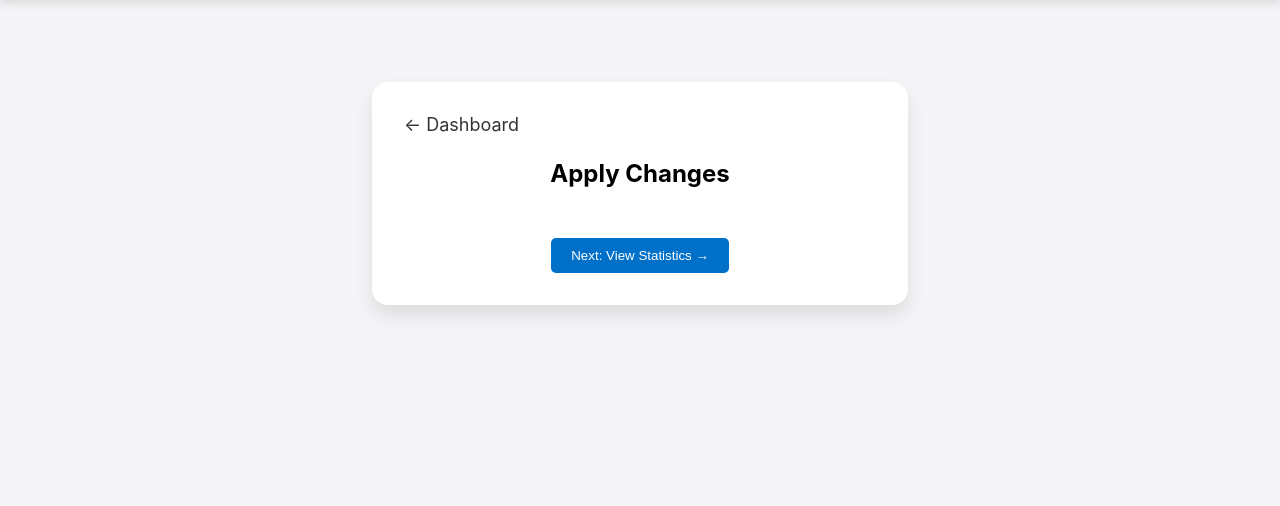
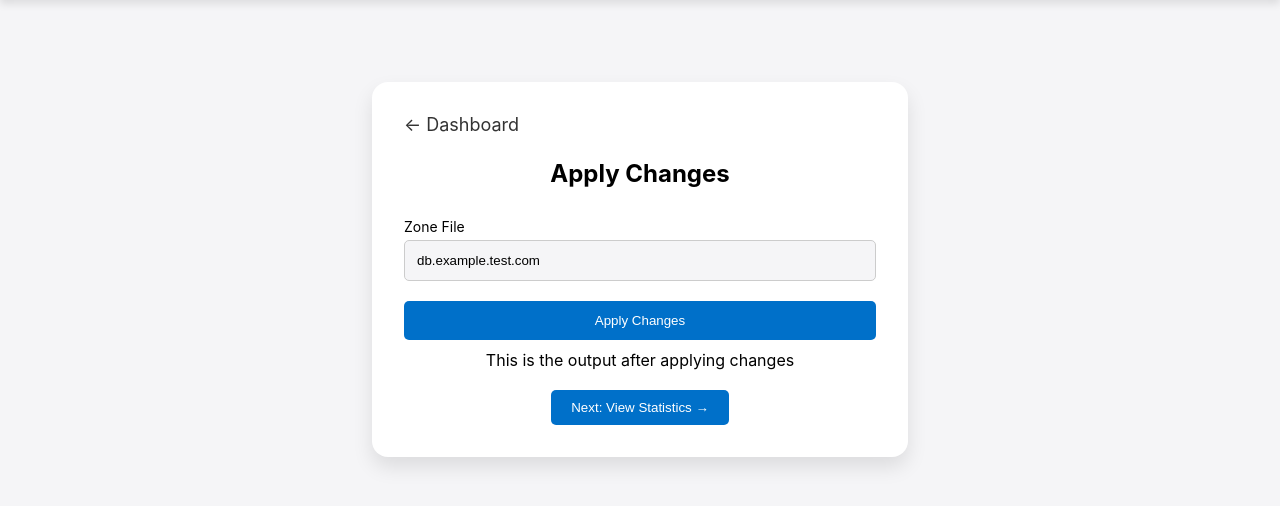
Before and after one commit to lakshankd/flask-dnssec, a Flask app: template templates/apply_changes.html in a window 1280 px wide. Shown: the part 51-557 px from the top of the page. Run offline with Flask 3, Linux system fonts and the light colour scheme; the template is opened without the code that fills it: most values are stand-ins (such as "Sample title", 1, 10 or a date in 2020).

Commit message:
adding route and ui for apply changes functionality

```diff
--- a/app.py
+++ b/app.py
@@ -288,6 +288,86 @@ def apply_changes():
         return redirect(url_for('login'))
 
 
+@app.route('/apply_changes_request', methods=['POST'])
+def apply_changes_request():
+    data = request.get_json()
+    zone_name = data.get('zone_name')
+
+    # Ensure the zone name is provided
+    if not zone_name:
+        return jsonify({'error': 'Zone name is required.'}), 400
+
+    named_conf_local_path = '/etc/bind/named.conf.local'
+
+    # Read the named.conf.local file
+    read_command = f'cat {named_conf_local_path}'
+    named_conf_content, read_error = execute_ssh_command(read_command)
+
+    if read_error:
+        return jsonify({'error': f"Error reading named.conf.local file: {read_error}"}), 500
+
+    # Check if the zone exists in the file
+    zone_start = f'zone "{zone_name}"'
+    if zone_start not in named_conf_content:
+        return jsonify({'error': f"Zone '{zone_name}' not found in named.conf.local"}), 404
+
+    # Locate the block that needs to be modified for the zone
+    zone_block_start = named_conf_content.find(zone_start)
+    zone_block_end = named_conf_content.find('};', zone_block_start) + 2  # Including closing brace
+
+    # Extract the current zone block
+    current_zone_block = named_conf_content[zone_block_start:zone_block_end]
+
+    # Modify or add the necessary lines in the zone block
+
+    # Ensure the `file` line is updated to use the signed file
+    if f'file "/etc/bind/zones/db.{zone_name}"' in current_zone_block:
+        modified_zone_block = current_zone_block.replace(
+            f'file "/etc/bind/zones/db.{zone_name}"',
+            f'file "/etc/bind/zones/db.{zone_name}.signed"'
+        )
+    else:
+        # If the `file` directive is missing, append it
+        modified_zone_block = current_zone_block.rstrip(
+            '};') + f'\n    file "/etc/bind/zones/db.{zone_name}.signed";\n}};'
+
+    # Add `key-directory` if it doesn't exist
+    if 'key-directory' not in modified_zone_block:
+        modified_zone_block = modified_zone_block.rstrip('};') + '\n    key-directory "/etc/bind/keys";\n};'
+
+    # Add or ensure `auto-dnssec maintain` exists
+    if 'auto-dnssec' not in modified_zone_block:
+        modified_zone_block = modified_zone_block.rstrip('};') + '\n    auto-dnssec maintain;\n};'
+
+    # Add or ensure `inline-signing yes` exists
+    if 'inline-signing' not in modified_zone_block:
+        modified_zone_block = modified_zone_block.rstrip('};') + '\n    inline-signing yes;\n};'
+
+    # Replace the original zone block with the modified one in the full content
+    modified_named_conf_content = (named_conf_content[:zone_block_start] +
+                                   modified_zone_block +
+                                   named_conf_content[zone_block_end:])
+
+    # Write the modified content back to the named.conf.local file
+    write_command = f'echo "{modified_named_conf_content}" > {named_conf_local_path}'
+    _, write_error = execute_ssh_command(write_command)
+
+    if write_error:
+        return jsonify({'error': f"Error writing changes to named.conf.local file: {write_error}"}), 500
+
+    # Reload BIND configuration to apply changes
+    reload_command = 'rndc reload'
+    _, reload_error = execute_ssh_command(reload_command)
+
+    if reload_error:
+        return jsonify({'error': f"Error reloading BIND configuration: {reload_error}"}), 500
+
+    return jsonify({
+        'success': True,
+        'message': f"Zone '{zone_name}' successfully updated and BIND reloaded."
+    }), 200
+
+
 @app.route('/statistics')
 def statistics():
     global ssh_client
--- a/static/js/apply_changes.js
+++ b/static/js/apply_changes.js
@@ -1,5 +1,18 @@
 $(document).ready(function () {
-    console.log("apply_changes.js file loaded")
+
+    function checkInputs() {
+        const zoneFile = $('#zone-file').val();
+
+        if (zoneFile !== '') {
+            $('#apply-changes-btn').prop('disabled', false);
+        } else {
+            $('#apply-changes-btn').prop('disabled', true);
+        }
+    }
+
+    $('#zone-file').on('input change', checkInputs);
+
+    checkInputs();
 
     $('#next-view-statistics-btn').click(function () {
         window.location.href = viewStatisticsUrl;
--- a/static/styles.css
+++ b/static/styles.css
@@ -556,6 +556,47 @@ form button:hover {
     margin-bottom: 30px;
 }
 
+.apply-changes-form {
+    text-align: left;
+    display: flex;
+    flex-direction: column;
+}
+
+.apply-changes-label {
+    font-size: 14px;
+    margin-bottom: 5px;
+}
+
+.apply-changes-input {
+    width: 100%;
+    padding: 12px;
+    margin-bottom: 20px;
+    border: 1px solid #ccc;
+    border-radius: 5px;
+    box-sizing: border-box;
+}
+
+.apply-changes:disabled {
+    cursor: not-allowed;
+}
+
+.apply-changes-btn {
+    padding: 12px;
+    margin-bottom: 10px;
+    background-color: #0070c9;
+    color: white;
+    border: none;
+    border-radius: 5px;
+    cursor: pointer;
+    width: 100%;
+    box-sizing: border-box;
+}
+
+.apply-changes-btn:disabled {
+    background-color: #aaa;
+    cursor: not-allowed;
+}
+
 /* End of Apply Changes */
 
 /* View Statistics */
--- a/templates/apply_changes.html
+++ b/templates/apply_changes.html
@@ -8,6 +8,18 @@
             &#8592; Dashboard
         </a>
         <h1 class="apply-changes-header">Apply Changes</h1>
+        <form class="apply-changes-form" id="apply-changes-form">
+            <label class="apply-changes-label" for="zone-file">Zone File</label>
+            <input class="apply-changes-input" type="text" id="zone-file" name="zone-file" value="db.example.test.com"
+                   placeholder="Enter your zone file name" required>
+
+            <button class="apply-changes-btn" type="button" id="apply-changes-btn">
+                Apply Changes
+            </button>
+        </form>
+        <div class="apply-changes-output">
+            This is the output after applying changes
+        </div>
         <button class="next-step-btn" id="next-view-statistics-btn">
             Next: View Statistics &rarr;
         </button>
```
